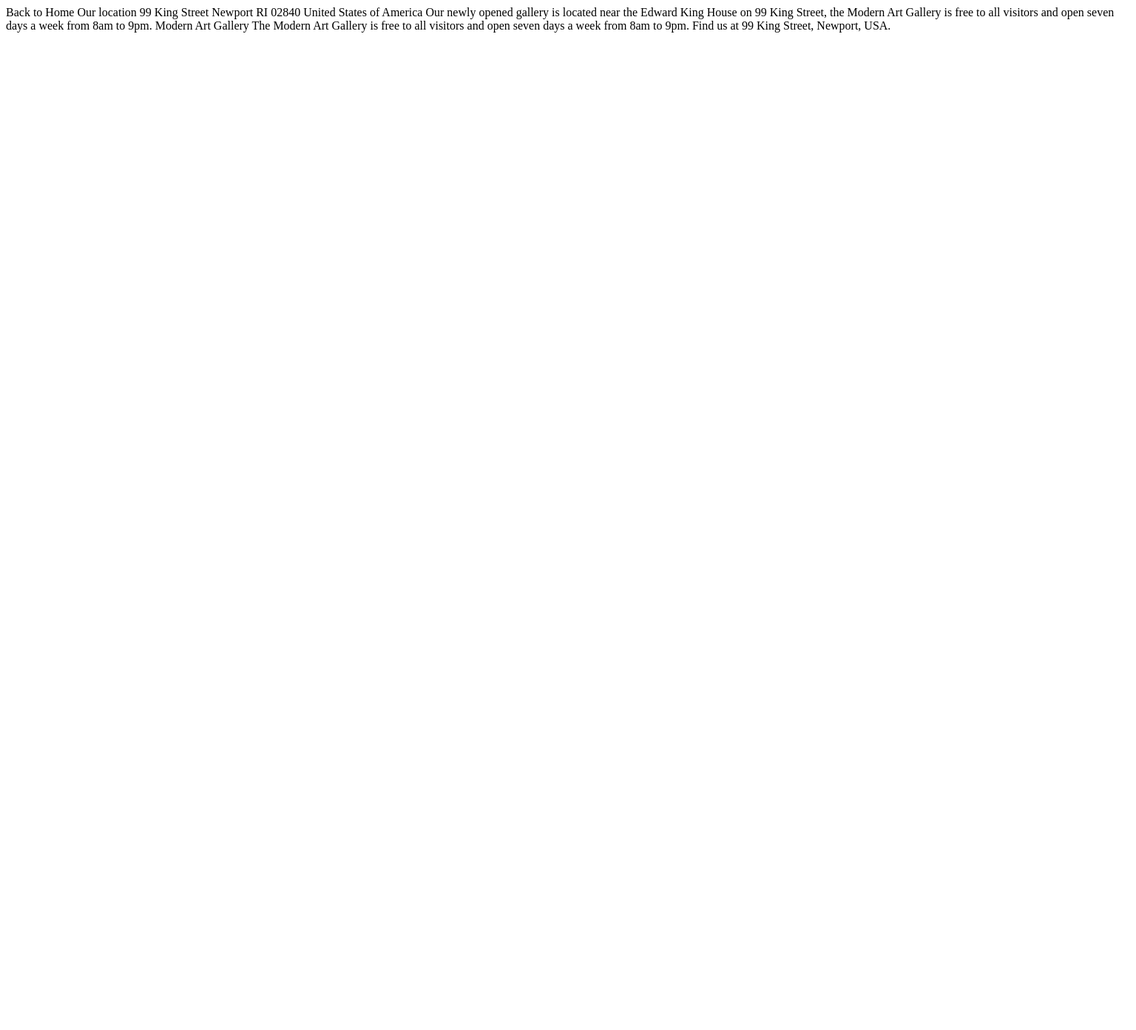
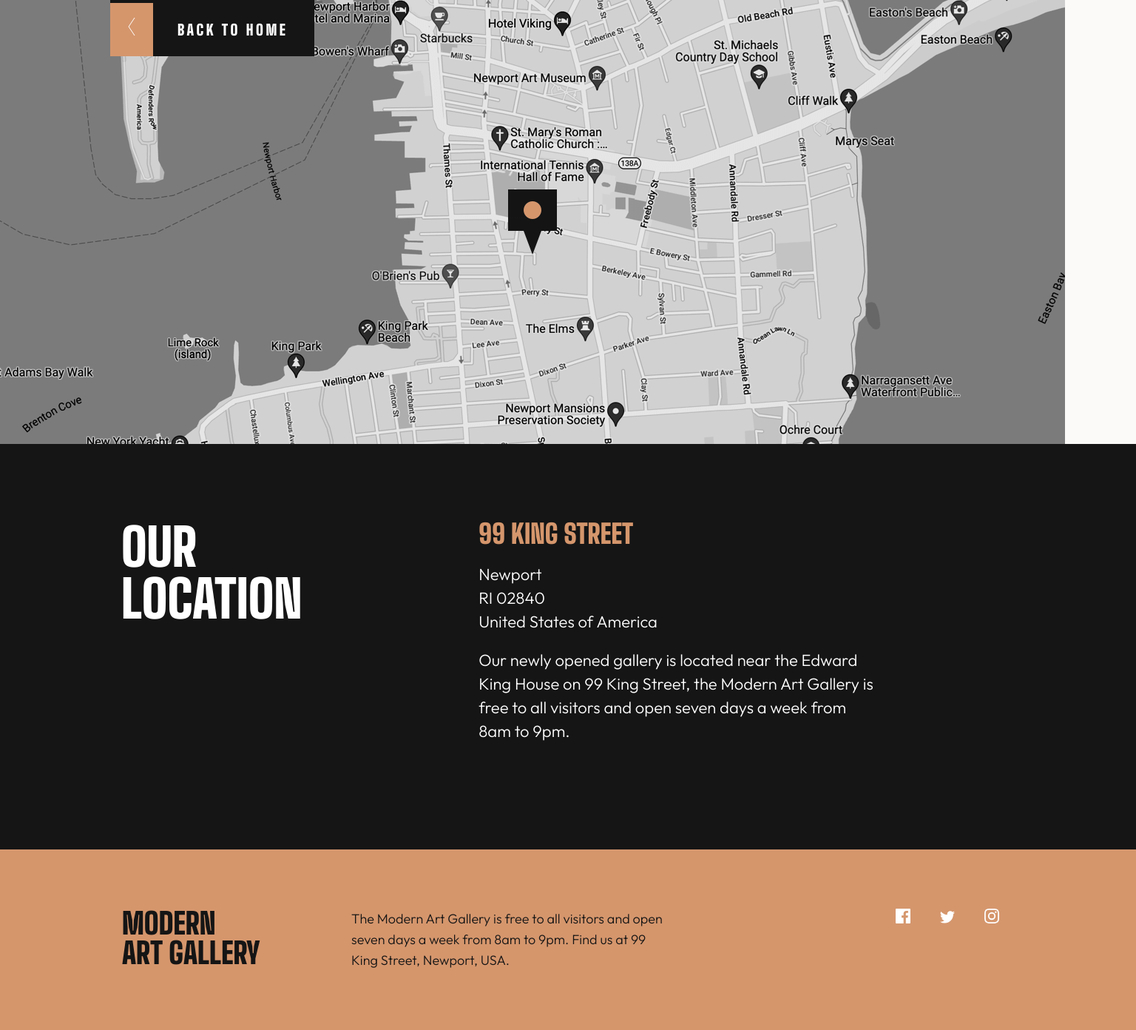
Before and after one commit to FrazKhan1/art-gallery-webite-html-css, a plain HTML site: page location.html in a window 1536 px wide. Shown: the whole page at 74% size. Before the commit the page ends 800 px from the top, so only its background shows below. Drawn offline with Linux system fonts and the light colour scheme.

Commit message:
third commit

```diff
--- a/location.html
+++ b/location.html
@@ -1,32 +1,76 @@
 <!DOCTYPE html>
 <html lang="en">
-<head>
-  <meta charset="UTF-8">
-  <meta name="viewport" content="width=device-width, initial-scale=1.0">
+  <head>
+    <meta charset="UTF-8" />
+    <meta name="viewport" content="width=device-width, initial-scale=1.0" />
 
-  <link rel="icon" type="image/png" sizes="32x32" href="./assets/favicon-32x32.png">
+    <link
+      rel="icon"
+      type="image/png"
+      sizes="32x32"
+      href="./assets/favicon-32x32.png"
+    />
+    <link rel="stylesheet" href="styles.css" />
+    <title>Frontend Mentor | Art gallery website</title>
+  </head>
+  <body>
+    <div class="main-wrap-location">
+      <div class="button-location">
+        <a href="index.html">
+          <span><img src="./assets/icon-arrow-left.svg"></img></span> Back to Home</a
+        >
+      </div>
+      <div class="map">
+        <picture>
+          <source
+            media="(min-width: 1024px)"
+            srcset="./assets/desktop/image-map.png"
+          />
+          <source
+            media="(min-width: 768px)"
+            srcset="./assets/tablet/image-map.png"
+          />
+          <img src="./assets/mobile/image-map.png" alt="map" />
+        </picture>
+      </div>
+      <div class="black-location">
+        <h2>Our<br> location</h2>
+        <div class="text-address">
+          <h3>99 King Street</h3>
+          <p>
+            Newport <br />
+            RI 02840 <br />
+            United States of America
+          </p>
+          <p>
+            Our newly opened gallery is located near the Edward King House on 99
+            King Street, the Modern Art Gallery is free to all visitors and open
+            seven days a week from 8am to 9pm.
+          </p>
+        </div>
+      </div>
+    </div>
 
-  <title>Frontend Mentor | Art gallery website</title>
-</head>
-<body>
-
-  Back to Home
-
-  Our location
-
-  99 King Street
-  Newport
-  RI 02840
-  United States of America
-
-  Our newly opened gallery is located near the Edward King House on 99 King
-  Street, the Modern Art Gallery is free to all visitors and open seven days
-  a week from 8am to 9pm.
-
-  Modern Art Gallery
-
-  The Modern Art Gallery is free to all visitors and open seven days a week
-  from 8am to 9pm. Find us at 99 King Street, Newport, USA.
-
-</body>
+    <footer class="footer-location">
+      <div class="wrap">
+        <div>
+          <h3>
+            Modern <br />
+            Art Gallery
+          </h3>
+        </div>
+        <div>
+          <p>
+            The Modern Art Gallery is free to all visitors and open seven days a
+            week from 8am to 9pm. Find us at 99 King Street, Newport, USA.
+          </p>
+        </div>
+      </div>
+      <div class="social">
+        <a href="#"><img src="./assets/icon-facebook.svg"> </a
+        ><a href="#"><img src="./assets/icon-twitter.svg"></a
+        ><a href="#"><img src="./assets/icon-instagram.svg"> </a>
+      </div>
+    </footer>
+  </body>
 </html>
--- a/styles.css
+++ b/styles.css
@@ -1,3 +1,4 @@
+@import url("https://fonts.googleapis.com/css2?family=Big+Shoulders+Display:wght@900&family=Outfit:wght@300&family=Poppins:wght@400;500;600;700&display=swap");
 * {
   margin: 0;
   padding: 0;
@@ -128,7 +129,6 @@ footer a {
 @media (min-width: 768px) {
   body {
     width: 100%;
-    max-width: 768px;
   }
   header {
     position: relative;
@@ -405,6 +405,7 @@ footer a {
   box-sizing: border-box;
   padding: 48px 16px 56px;
   width: 100%;
+  height: 548px;
   background-color: var(--black);
 }
 .black-location h2 {
@@ -460,7 +461,7 @@ footer a {
 @media (min-width: 1440px) {
   .main-wrap-location {
     position: relative;
-    width: 1440px;
+    width: 100%;
   }
   .button-location {
     position: absolute;
@@ -492,20 +493,27 @@ footer a {
     background-color: var(--black);
   }
   .black-location h2 {
-    width: 350px;
     font-size: 70px;
-    line-height: 70px;
-    color: white;
+    font-style: normal;
+    font-weight: 900;
+    line-height: 70px; /* 100% */
+    text-transform: uppercase;
   }
   .text-address h3 {
-    margin-bottom: 26px;
-    margin: 0px;
+    font-family: Big Shoulders Display;
     font-size: 36px;
+    font-style: normal;
+    font-weight: 900;
+    line-height: 36px; /* 100% */
+    text-transform: uppercase;
   }
   .text-address p {
-    margin-bottom: 32px;
+    width: 540px;
+    font-family: Outfit;
     font-size: 22px;
-    line-height: 32px;
+    font-style: normal;
+    font-weight: 300;
+    line-height: 32px; /* 145.455% */
   }
   .footer-location {
     box-sizing: border-box;
```
Also changed, not shown: index.html (+3 -3 lines).
